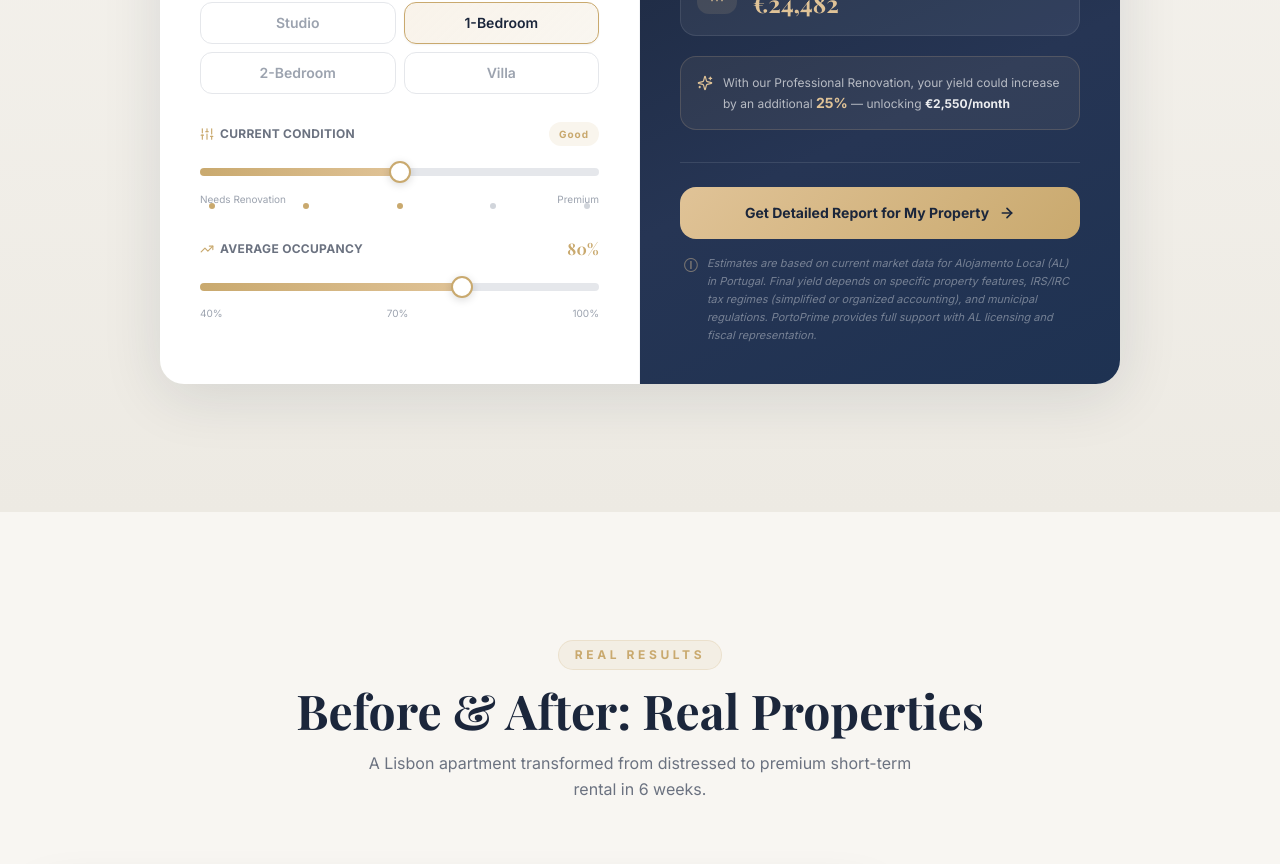
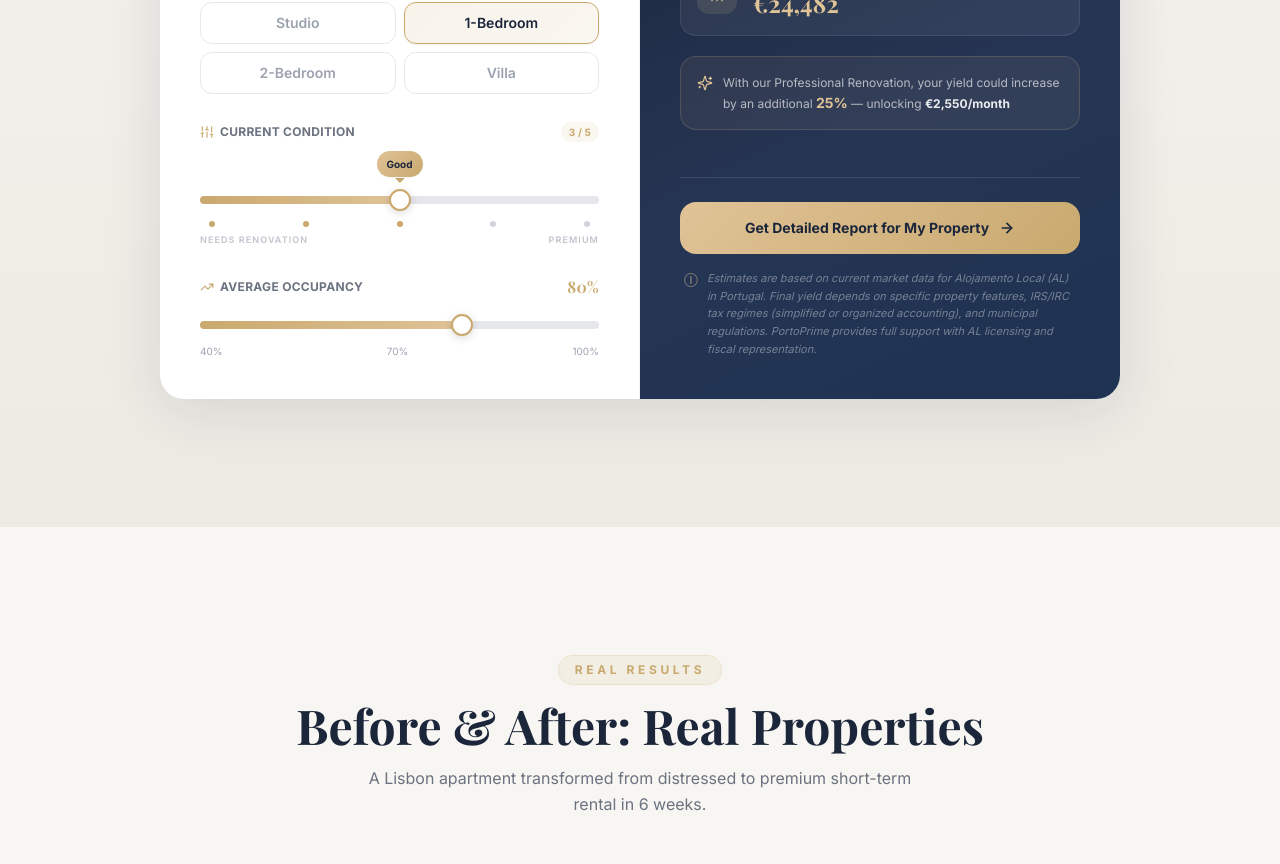
Before and after one commit to PortoPrime/PortoPrime, a Next.js app: page /en in a window 1280 px wide. Shown: the part 3400-4264 px from the top of the page. Built offline with nearby package versions, Linux system fonts and the light colour scheme; a web font is replaced by a local one.

Commit message:
Add new sections: Portfolio, FAQ, LeadMagnet, Partners

```diff
--- a/components/Calculator.tsx
+++ b/components/Calculator.tsx
@@ -186,6 +186,11 @@ export function Calculator() {
   // Condition label keys in order (index 0 = condition 1)
   const conditionKeys = ['renovation', 'fair', 'good', 'veryGood', 'premium'] as const;
 
+  // 0–100% position for the floating tooltip above the condition thumb
+  // translateX trick: left={pct}% + translateX(-{pct}%) keeps the pill within
+  // track bounds at both edges without JS clamping.
+  const conditionPct = ((condition - 1) / 4) * 100;
+
   // Occupancy fill percentage for the slider gradient
   const occupancyPct = ((occupancy - 40) / 60) * 100;
 
@@ -291,38 +296,78 @@ export function Calculator() {
 
               {/* Condition slider ───────────────────────────────────────── */}
               <div className="mb-7">
-                <label className="flex items-center justify-between text-xs font-bold tracking-wide uppercase text-gray-500 mb-3">
-                  <span className="flex items-center gap-1.5">
-                    <Sliders className="w-3.5 h-3.5" style={{ color: '#C9A96E' }} />
+
+                {/* ── Header row: section label + current-state chip ──── */}
+                <div className="flex items-center justify-between mb-2">
+                  <span className="flex items-center gap-1.5 text-xs font-bold tracking-wide uppercase text-gray-500">
+                    <Sliders className="w-3.5 h-3.5 flex-shrink-0" style={{ color: '#C9A96E' }} />
                     {t('condition')}
                   </span>
-                  {/* Active label chip */}
+                  {/* Subtle numeric badge — e.g. "3 / 5" */}
                   <span
-                    className="text-[10px] font-bold tracking-[0.1em] px-2.5 py-1 rounded-full normal-case"
-                    style={{ color: '#C9A96E', background: 'rgba(201,169,110,0.12)' }}
+                    className="text-[10px] font-bold tabular-nums px-2 py-0.5 rounded-full"
+                    style={{ color: '#C9A96E', background: 'rgba(201,169,110,0.10)' }}
+                  >
+                    {condition} / 5
+                  </span>
+                </div>
+
+                {/* ── Slider track + floating tooltip ──────────────────── */}
+                {/*
+                  pt-9 reserves vertical room for the tooltip above the thumb.
+                  The tooltip uses the translateX(-conditionPct%) trick:
+                    left=0%  → translateX(0%)    → pill flush with left edge
+                    left=50% → translateX(-50%)  → pill perfectly centered
+                    left=100%→ translateX(-100%) → pill flush with right edge
+                  No JS clamping needed — it stays in-bounds at all 5 steps.
+                */}
+                <div className="relative pt-9">
+
+                  {/* Floating tooltip pill */}
+                  <div
+                    className="absolute top-0 pointer-events-none"
+                    style={{
+                      left:       `${conditionPct}%`,
+                      transform:  `translateX(-${conditionPct}%)`,
+                      transition: 'left 0.22s ease, transform 0.22s ease',
+                    }}
+                  >
+                    <span
+                      className="inline-flex items-center px-2.5 py-[5px] rounded-full text-[10px] font-bold whitespace-nowrap shadow-sm"
+                      style={{
+                        color:      '#1B263B',
+                        background: 'linear-gradient(135deg, #E0C397 0%, #C9A96E 100%)',
+                      }}
                     >
                       {t(`conditionLabels.${conditionKeys[condition - 1]}`)}
                     </span>
-                </label>
+                    {/* Down-pointing caret */}
+                    <div
+                      className="mx-auto"
+                      style={{
+                        width:        0,
+                        height:       0,
+                        borderLeft:   '5px solid transparent',
+                        borderRight:  '5px solid transparent',
+                        borderTop:    '5px solid #C9A96E',
+                        marginTop:    '1px',
+                      }}
+                      aria-hidden="true"
+                    />
+                  </div>
 
                   <GoldSlider
                     min={1} max={5} step={1}
                     value={condition}
                     onChange={setCondition}
                   />
-
-                {/* Endpoint labels */}
-                <div className="flex justify-between mt-2">
-                  <span className="text-[10px] text-gray-400">
-                    {t('conditionLabels.renovation')}
-                  </span>
-                  <span className="text-[10px] text-gray-400">
-                    {t('conditionLabels.premium')}
-                  </span>
                 </div>
 
-                {/* Step dots */}
-                <div className="flex justify-between px-[9px] -mt-1 pointer-events-none" aria-hidden="true">
+                {/* ── Step dots ─────────────────────────────────────────── */}
+                <div
+                  className="flex justify-between px-[9px] mt-2.5"
+                  aria-hidden="true"
+                >
                   {[1, 2, 3, 4, 5].map((step) => (
                     <span
                       key={step}
@@ -331,6 +376,24 @@ export function Calculator() {
                     />
                   ))}
                 </div>
+
+                {/* ── Endpoint annotation labels ────────────────────────── */}
+                {/* These sit clearly below the dots — no overlap possible   */}
+                <div className="flex justify-between mt-1.5">
+                  <span
+                    className="text-[9px] font-semibold tracking-[0.12em] uppercase"
+                    style={{ color: '#C0C4CC' }}
+                  >
+                    {t('conditionLabels.renovation')}
+                  </span>
+                  <span
+                    className="text-[9px] font-semibold tracking-[0.12em] uppercase"
+                    style={{ color: '#C0C4CC' }}
+                  >
+                    {t('conditionLabels.premium')}
+                  </span>
+                </div>
+
               </div>
 
               {/* Occupancy slider ───────────────────────────────────────── */}
--- a/messages/de.json
+++ b/messages/de.json
@@ -235,7 +235,7 @@
     "a3": "AL-Einnahmen fallen unter Kategorie B (selbstständige Berufstätigkeit). Im vereinfachten Regime gelten 35 % des Bruttoumsatzes als steuerpflichtiges Einkommen, das für Nichtansässige pauschal mit 25 % besteuert wird. Bei geordneter Buchführung mindern tatsächliche abzugsfähige Ausgaben die Bemessungsgrundlage. PortoPrime modelliert beide Regime jährlich.",
     "q4": "Kann meine AL-Lizenz ausgesetzt oder widerrufen werden?",
     "a4": "Lizenzen können bei wiederholten Lärmklagen, fehlendem Haftpflichtversicherungsschutz oder Nichteinhaltung der AIMA-Gästeregistrierungspflichten ausgesetzt werden. Unser 24/7-Management stellt die vollständige Compliance sicher: Wir melden alle AIMA-Check-ins/-outs, führen Versicherungsunterlagen und reagieren auf jede Gästeinteraktion.",
-    "q5": "Was beinhaltet die Verwaltungsgebühr von 20 %?",
+    "q5": "Was beinhaltet die Verwaltungsgebühr von 30 %?",
     "a5": "24/7 mehrsprachiger Gästesupport, dynamische Preisgestaltung über proprietäres Kanalmanagement, professionelle Reinigung nach jedem Auschecken, Koordination von Kleinreparaturen, monatliche Eigentümerabrechnungen, Fiskalvertretung, AIMA-Compliance-Berichte und Zugang zu unserem privaten Hochwertigkeits-Gastnetzwerk. Keine versteckten Kosten."
   },
   "leadMagnet": {
--- a/messages/fr.json
+++ b/messages/fr.json
@@ -235,7 +235,7 @@
     "a3": "Les revenus AL relèvent de la Catégorie B (activité professionnelle indépendante). Sous le régime simplifié, 35 % de votre chiffre d'affaires brut est imposable à un taux forfaitaire de 25 % pour les non-résidents. Avec la comptabilité organisée, les charges réellement déductibles réduisent la base imposable. PortoPrime modélise les deux régimes chaque année.",
     "q4": "Ma licence AL peut-elle être suspendue ou révoquée ?",
     "a4": "Les licences peuvent être suspendues pour plaintes répétées de bruit, absence d'assurance responsabilité civile valide ou non-conformité aux exigences d'enregistrement des locataires AIMA. Notre gestion 24/7 garantit votre pleine conformité : nous enregistrons tous les check-ins/check-outs AIMA et répondons à chaque interaction client.",
-    "q5": "Que comprend réellement la commission de gestion de 20 % ?",
+    "q5": "Que comprend réellement la commission de gestion de 30 % ?",
     "a5": "Support multilingue 24/7, tarification dynamique via notre gestionnaire de canaux propriétaire, nettoyage professionnel après chaque départ, coordination des petites réparations, relevés mensuels, représentation fiscale, rapports de conformité AIMA et accès à notre réseau privé d'hôtes à forte valeur ajoutée. Sans frais cachés."
   },
   "leadMagnet": {
```
Also changed, not shown: 1 other file (tests, documents, lock files or other folders). Lines whose indentation alone changed are shown as unchanged.
